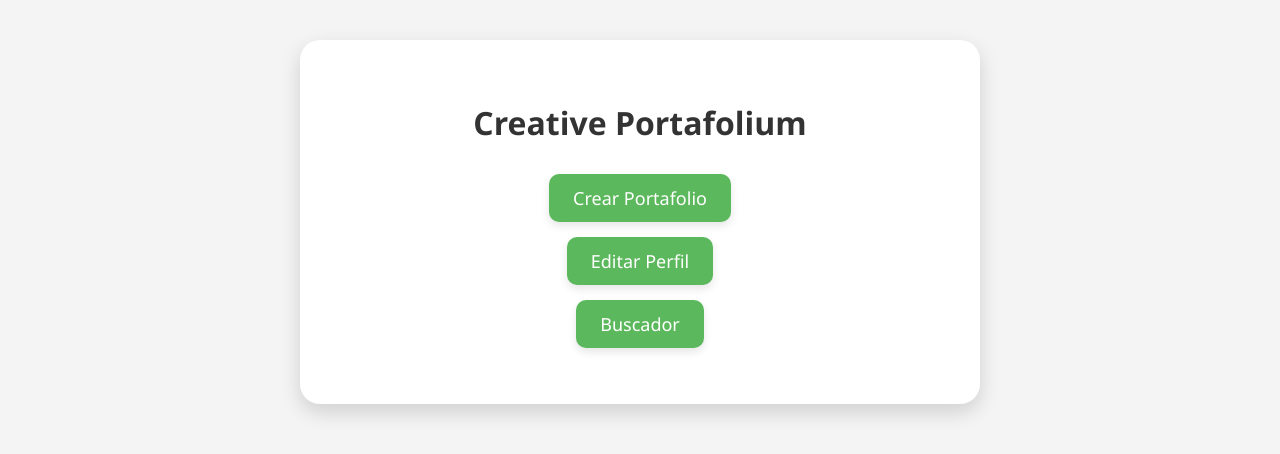
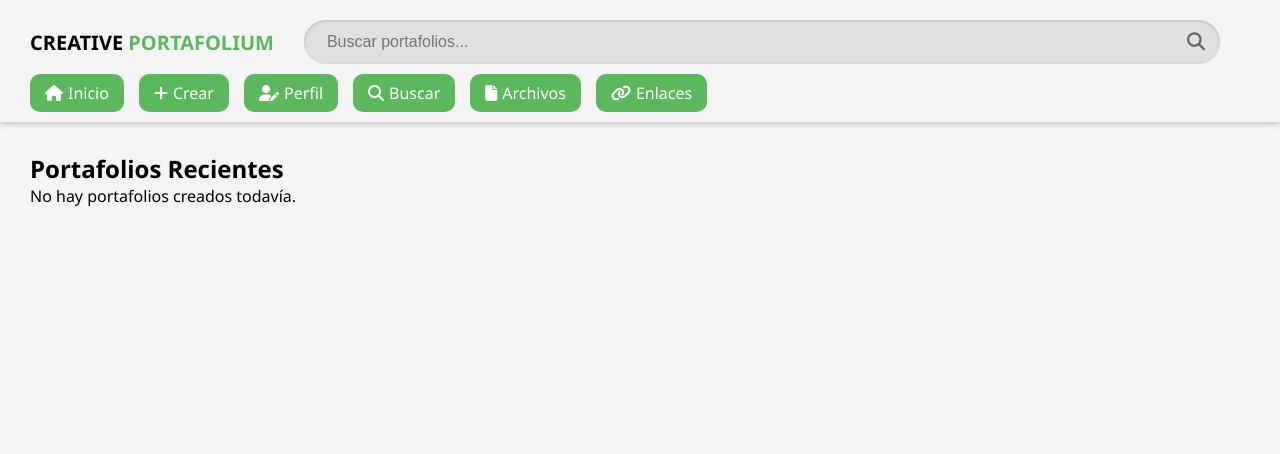
Before and after one commit to JimenaCastellanos/Codes-Creative-Portafolium, a website: page index.html in a window 1280 px wide. Drawn offline with Linux system fonts and the light colour scheme.

Commit message:
index.html

```diff
--- a/index.html
+++ b/index.html
@@ -3,68 +3,155 @@
 <head>
   <meta charset="UTF-8">
   <title>Creative Portafolium - Inicio</title>
+  <link rel="stylesheet" href="https://cdnjs.cloudflare.com/ajax/libs/font-awesome/6.5.0/css/all.min.css">
   <style>
+    * {
+      box-sizing: border-box;
+      margin: 0;
+      padding: 0;
+    }
+
     body {
       font-family: 'Segoe UI', sans-serif;
       background-color: #f4f4f4;
-      color: #333;
-      margin: 0;
-      padding: 40px 0;
-      display: flex;
-      justify-content: center;
     }
 
-    .contenedor {
-      width: 90%;
-      max-width: 600px;
-      background-color: #ffffff;
-      border-radius: 20px;
-      padding: 40px;
-      box-shadow: 0 8px 20px rgba(0, 0, 0, 0.15);
-      text-align: center;
+    header {
+      display: flex;
+      justify-content: space-between;
+      align-items: center;
+      background-color: #f4f4f4;
+      padding: 10px 30px;
+      box-shadow: 0 2px 6px rgba(0, 0, 0, 0.2);
+      flex-wrap: wrap;
     }
 
-    h1 {
-      margin-bottom: 30px;
-      font-size: 32px;
-      color: #333;
+    .logo {
+      font-size: 20px;
+      font-weight: bold;
     }
 
-    ul {
-      list-style: none;
-      padding: 0;
+    .logo span {
+      color: #5cb85c;
+      font-weight: bold;
     }
 
-    li {
-      margin: 15px 0;
+    .search-bar {
+      flex: 1;
+      margin: 10px 30px;
+      display: flex;
+      align-items: center;
+      background: #e0e0e0;
+      border-radius: 25px;
+      padding: 5px 15px;
+      box-shadow: inset 0 1px 3px rgba(0, 0, 0, 0.2);
     }
 
-    a {
-      display: inline-block;
-      text-decoration: none;
-      background-color: #5cb85c;
-      color: white;
-      padding: 12px 24px;
-      border-radius: 10px;
-      font-size: 18px;
-      transition: all 0.3s ease;
-      box-shadow: 0 4px 8px rgba(0, 0, 0, 0.1);
+    .search-bar input {
+      border: none;
+      outline: none;
+      flex: 1;
+      padding: 8px;
+      background: transparent;
+      font-size: 16px;
     }
 
-    a:hover {
-      background-color: #bbbbbb;
-      box-shadow: 0 6px 12px rgba(0, 0, 0, 0.2);
+    .search-bar i {
+      color: #666;
+      font-size: 18px;
+    }
+
+    nav.menu ul {
+      list-style: none;
+      display: flex;
+      gap: 15px;
+      padding: 0;
+      margin: 0;
+    }
+
+    nav.menu li a {
+      text-decoration: none;
+      color: #fff;
+      font-size: 16px;
+      background-color: #5cb85c;
+      padding: 8px 15px;
+      border-radius: 10px;
+      transition: background-color 0.3s;
+      display: flex;
+      align-items: center;
+      gap: 5px;
+    }
+
+    nav.menu li a:hover {
+      background-color: #4cae4c;
+      color: white;
+    }
+
+    @media (max-width: 768px) {
+      header {
+        flex-direction: column;
+        align-items: stretch;
+      }
+
+      .search-bar {
+        margin: 10px 0;
+      }
+
+      nav.menu ul {
+        flex-direction: column;
+        align-items: center;
+      }
     }
   </style>
 </head>
 <body>
-  <div class="contenedor">
-    <h1>Creative Portafolium</h1>
-    <ul>
-        <li><a href="Crear portafolio.html">Crear Portafolio</a></li>
-        <li><a href="editar perfil.html">Editar Perfil</a></li>
-        <li><a href="buscador.html">Buscador</a></li>
-    </ul>
-  </div>
+
+  <header>
+    <div class="logo">
+      CREATIVE <span>PORTAFOLIUM</span>
+    </div>
+
+    <div class="search-bar">
+      <input type="text" placeholder="Buscar portafolios...">
+      <i class="fas fa-search"></i>
+    </div>
+
+    <nav class="menu">
+      <ul>
+        <li><a href="index.html"><i class="fas fa-house"></i> Inicio</a></li>
+        <li><a href="crear portafolio.html"><i class="fas fa-plus"></i> Crear</a></li>
+        <li><a href="editar perfil.html"><i class="fas fa-user-edit"></i> Perfil</a></li>
+        <li><a href="buscador.html"><i class="fas fa-magnifying-glass"></i> Buscar</a></li>
+        <li><a href="clasificacion.html"><i class="fas fa-file"></i> Archivos</a></li>
+        <li><a href="enlaces.html"><i class="fas fa-link"></i> Enlaces</a></li>
+      </ul>
+    </nav>
+  </header>
+  <section style="padding: 30px;">
+    <h2>Portafolios Recientes</h2>
+    <div id="listaPortafolios"></div>
+  </section>
+
+  <script>
+    // Mostrar los portafolios desde localStorage
+    const lista = document.getElementById('listaPortafolios');
+    const portafolios = JSON.parse(localStorage.getItem('portafolios')) || [];
+
+    if (portafolios.length === 0) {
+      lista.innerHTML = '<p>No hay portafolios creados todavía.</p>';
+    } else {
+      portafolios.forEach(p => {
+        const card = document.createElement('div');
+        card.style.background = '#fff';
+        card.style.border = '1px solid #ddd';
+        card.style.borderRadius = '10px';
+        card.style.padding = '15px';
+        card.style.marginBottom = '15px';
+        card.style.boxShadow = '0 2px 5px rgba(0,0,0,0.1)';
+        card.innerHTML = `<h3>${p.nombre}</h3><p>${p.descripcion}</p>`;
+        lista.appendChild(card);
+      });
+    }
+  </script>
 </body>
 </html>
```
